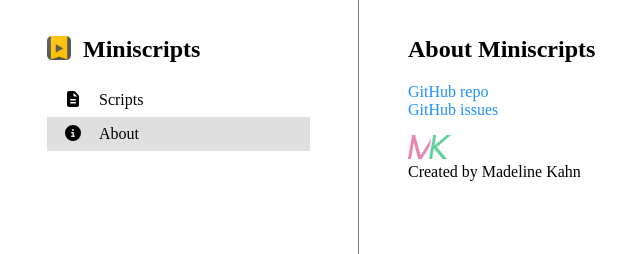
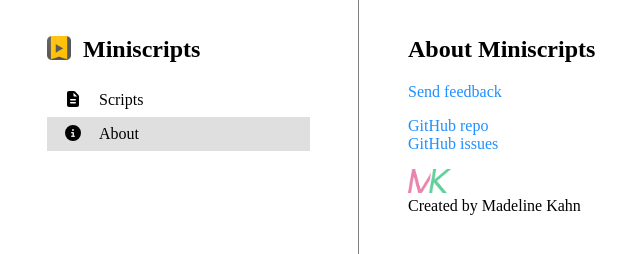
Before and after one commit to mkacct/miniscripts, a browser extension: page options.html in a window 1280 px wide. Both pictures are taken after a click on the button "About". Shown: the top 254 px of the page, without its empty margins (1-641 px from the left). Drawn offline with Linux system fonts and the light colour scheme.

Commit message:
add feedback link

```diff
--- a/options.html
+++ b/options.html
@@ -28,6 +28,7 @@
 		</div>
 		<div id="aboutContent" style="display: none;">
 			<h2>About Miniscripts</h2>
+			<p><a href="https://docs.google.com/forms/d/e/1FAIpQLSc97N-0J-oaeTReTl3-DMO7mG9t310KqzUV4DIhU0BeLF0p3Q/viewform?usp=sf_link" target="_blank">Send feedback</a></p>
 			<p><a href="https://github.com/mkacct/miniscripts" target="_blank">GitHub repo</a><br/>
 			<a href="https://github.com/mkacct/miniscripts/issues" target="_blank">GitHub issues</a></p>
 			<a href="https://mkps.app" target="_blank"><img src="res/mk.png" alt="MK" style="height: 1.5em;" /></a>
```
